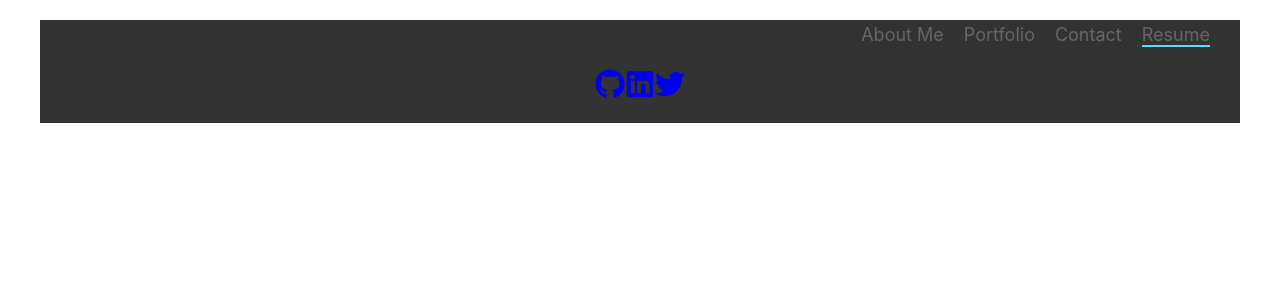
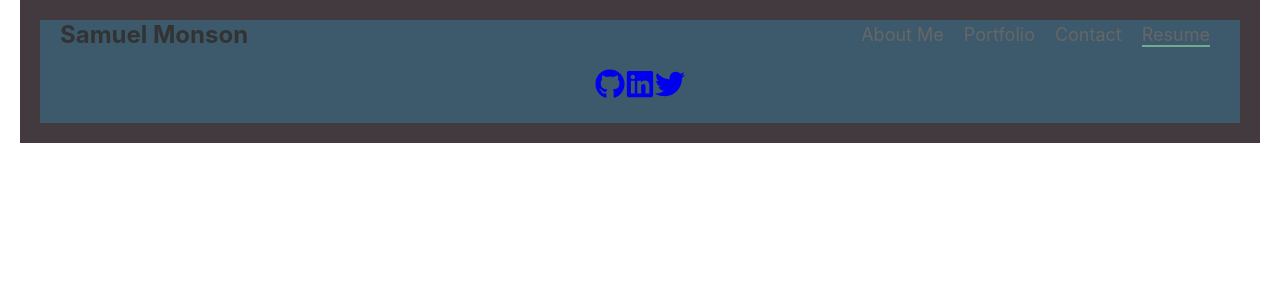
Before and after one commit to monsosam/Project-20, a React (Create React App) app: page /resume in a window 1280 px wide. Shown: the top 300 px of the page. Built offline with nearby package versions, Linux system fonts and the light colour scheme.

Commit message:
app color

```diff
--- a/src/App.css
+++ b/src/App.css
@@ -1,32 +1,40 @@
+:root {
+  --jet: #433a3f;
+  --paynes-gray: #3d5a6c;
+  --cambridge-blue: #72a98f;
+  --light-green: #8de969;
+  --pear: #cbef43;
+}
+
+
 .App {
   text-align: left;
   max-width: 1200px;
   margin: 0 auto;
   padding: 20px;
+  background-color: var(--jet);
+  color: var(--cambridge-blue);
 }
 
 /* Styles for the header, adjusted for a portfolio layout */
-header {
-  background-color: #333;
-  color: #fff;
+header, footer {
+  background-color: var(--paynes-gray);
+  color: var(--light-green);
   padding: 20px 0;
 }
 
 nav a {
-  color: #fff;
+  color: var(--pear);
   margin: 0 10px;
   text-decoration: none;
   font-size: 18px;
 }
 
 nav a.active {
-  border-bottom: 2px solid #61dafb; /* Adds a bottom border to the active link */
+  border-bottom: 2px solid var(--cambridge-blue); /* Adds a bottom border to the active link */
 }
 
 /* Styles for the footer, keeping it simple and consistent with the header */
 footer {
-  background-color: #333;
-  color: #fff;
-  padding: 20px 0;
   text-align: center;
 }
```
